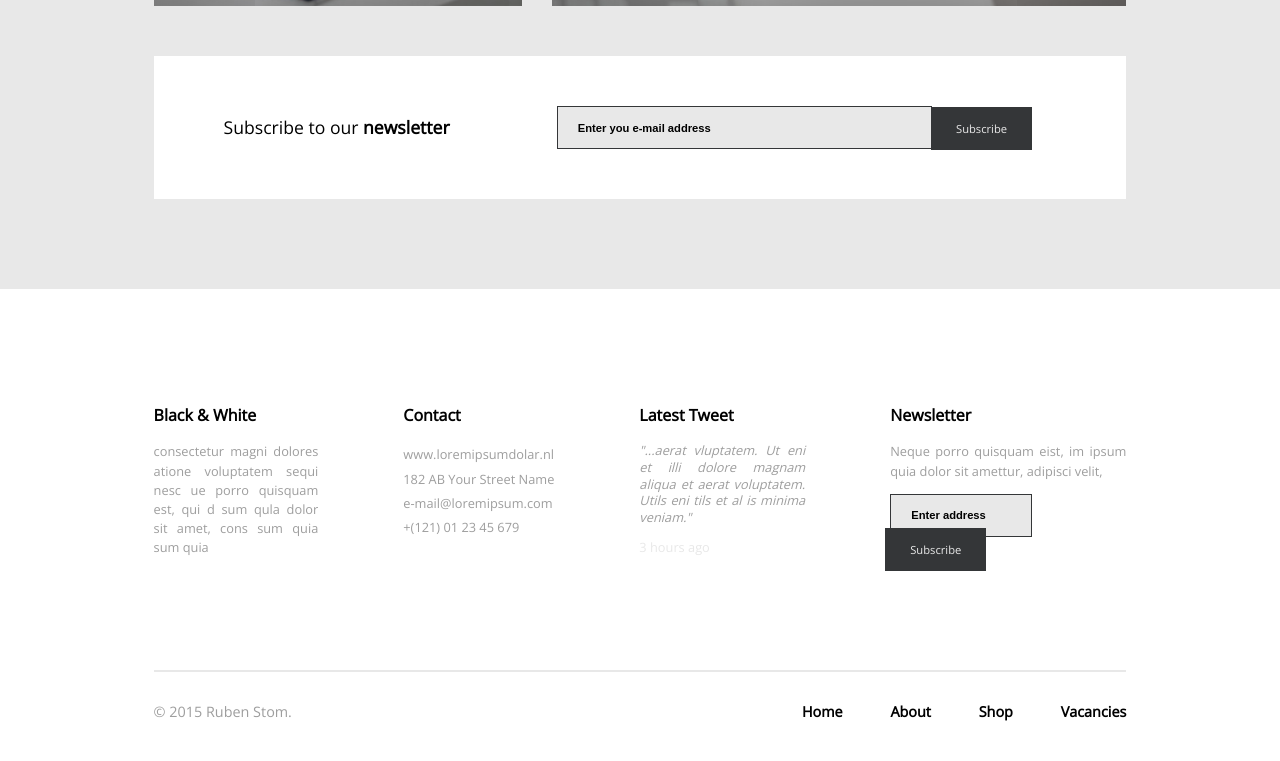
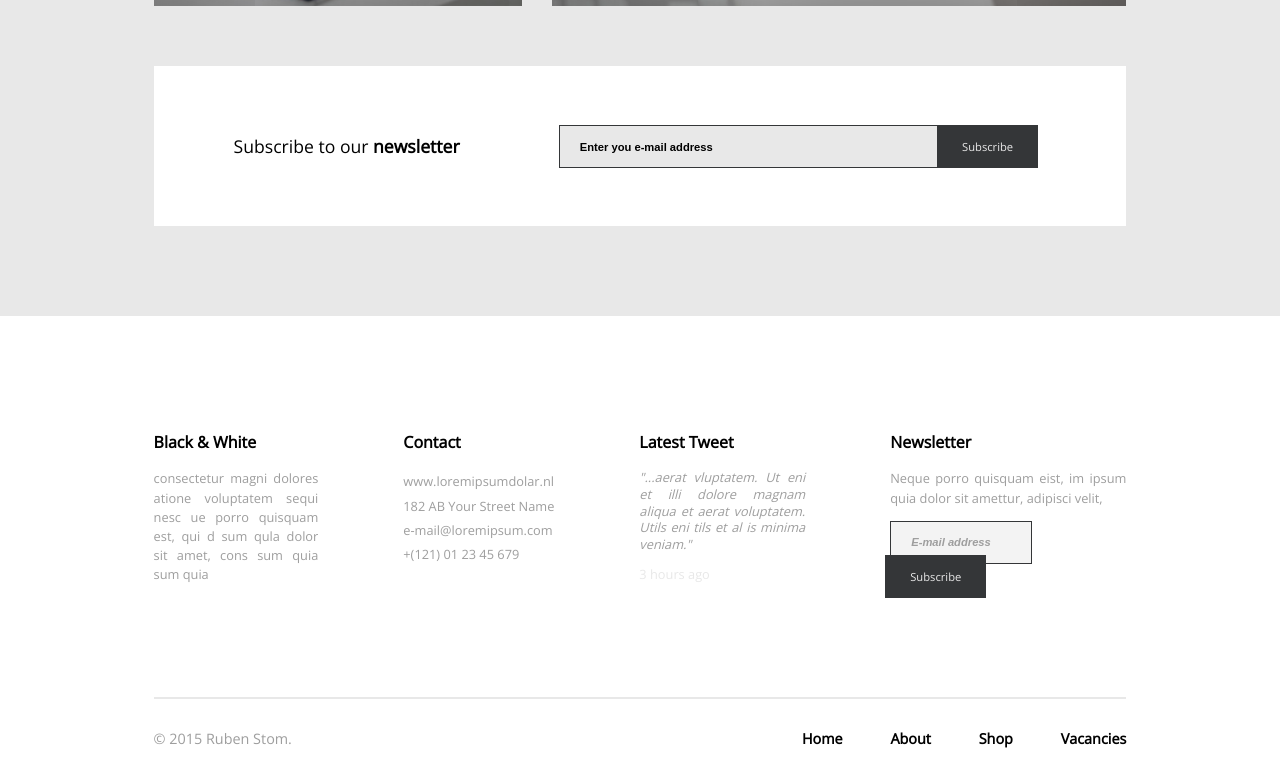
Before and after one commit to andriydzyuba/front-end-lab-8, a plain HTML site: page homework_04/index.html in a window 1280 px wide. Shown: the part 1837-2598 px from the top of the page. Drawn offline with nearby package versions, Linux system fonts and the light colour scheme.

Commit message:
done homework_03 (correction)

```diff
--- a/homework_04/css/style.css
+++ b/homework_04/css/style.css
@@ -195,24 +195,33 @@ nav {
 
 /* SUBSCRIBE INPUT */
 .mainSubscribe {
-  padding: 50px 70px;
+  height: 60px;
+  margin-top: 10px;
+  padding: 50px 80px;
   background-color: #FFF;
 }
 
   .mainSubscribe > p {
-    width: 40%;
+    width: 35%;
     float: left;
-    margin: 9px 0;
+    margin: 18px 0 0 0;
+    padding-right: 20px;
     font-size: 1.1em;
   }
 
-  .mainSubscribe > div: {
+  .mainSubscribe > div {
     width: 60%;
     float: right;
+    padding-top: 9px;
+  }
+
+  .emailSubscribe {
+    display: flex;
+    flex-wrap: nowrap;
   }
 
   .emailSubscribe > input {
-    width: 40%;
+    width: 70%;
     height: 35px;
     padding: 3px 20px;
     font-size: 0.7em;
@@ -228,7 +237,6 @@ nav {
     text-decoration: none;
     background-color: #343638;
     position: relative;
-    top: 1px;
     right: 5px;
   }
 
@@ -292,8 +300,10 @@ footer {
     padding: 3px 20px;
     font-size: 0.7em;
     font-weight: bold;
+    font-style: italic;
+    color: #9E9E9E;
     border: 1px solid #343638;
-    background-color: #E8E8E8;
+    background-color: #F3F3F3;
   }
 
   .footerSubscribe > a {
@@ -306,6 +316,7 @@ footer {
     right: 5px;
   }
 
+/* FOOTER DOWN */
 .footerDown {
   border-top: 2px solid #E8E8E8;
   font-size: 0.9em;
@@ -328,13 +339,3 @@ footer {
     font-weight: bold;
     padding-left: 44px;
   }
-
-/*#B7C8D9
-#FFF
-#F3F3F3
-#A4A4A4
-#F0F0F0
-#000
-#343638
-#E8E8E8
-#9E9E9E*/
--- a/homework_04/index.html
+++ b/homework_04/index.html
@@ -2,7 +2,9 @@
 <html>
   <head>
     <meta charset="utf-8">
-    <title></title>
+    <meta http-equiv="X-UA-Compatible" content="IE=edge">
+    <meta name="viewport" content="width=device-width, initial-scale=1">
+    <title>HomeWork 4</title>
     <!-- CSS STYLE -->
     <link rel="stylesheet" type="text/css" href="css/style.css">
     <!-- FONTS -->
@@ -12,7 +14,7 @@
     <!-- HEADER -->
     <header>
       <nav>
-        <p href="">BLACK &amp; WHITE</p>
+        <p>BLACK &amp; WHITE</p>
         <a href="#">Home</a>
         <a href="#">About</a>
         <a href="#">Shop</a>
@@ -28,7 +30,7 @@
     </header>
     <!-- MAIN -->
     <main>
-      <section class="mainText">
+      <div class="mainText">
         <div>
           <p>Lorem ipsum dolor, consectetur adipisicing.</p>
           <p>Aenean <b>commodo ligula</b> eget dolor.</p>
@@ -41,8 +43,8 @@
             nec, pellentesque eu, pretium quis, sem. Nulla consequat massa quis enim..
           </p>
         </div>
-      </section>
-      <section class="mainImage">
+      </div>
+      <div class="mainImage">
         <div>
           <p>Read some of our <b>featured articles</b></p>
         </div>
@@ -71,7 +73,7 @@
             <a href="">Subscribe</a>
           </div>
         </div>
-      </section>
+      </div>
     </main>
     <!-- FOOTER -->
     <footer>
@@ -95,7 +97,7 @@
           <p><b>Newsletter</b></p>
           <p>Neque porro quisquam eist, im ipsum quia dolor sit amettur, adipisci velit,</p>
           <div class="footerSubscribe">
-            <input type="email" name="email" value="Enter address">
+            <input type="email" name="email" value="E-mail address">
             <a href="">Subscribe</a>
           </div>
         </div>
```
